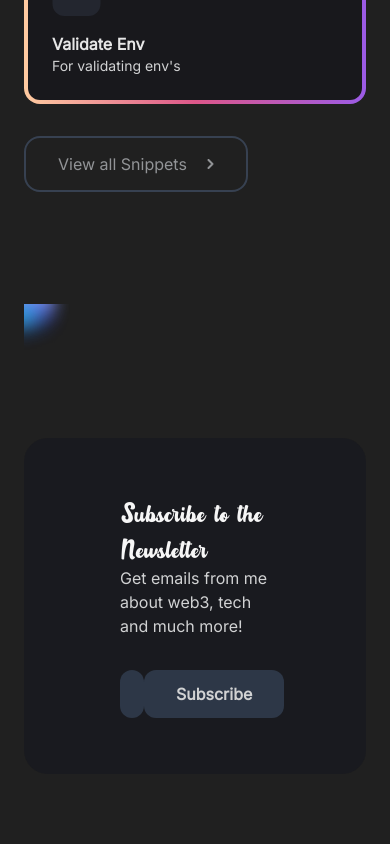
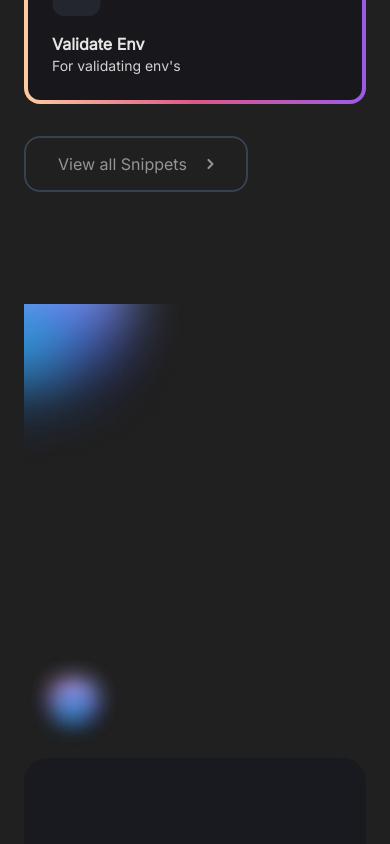
Before and after one commit to deepso7/deepso.dev, a Next.js app: page / in a window 390 px wide. Shown: the part 2240-3084 px from the top of the page. Built offline with nearby package versions, Linux system fonts and the light colour scheme; a web font is replaced by a local one.

Commit message:
responsive subscribe component

```diff
--- a/src/components/MobileMenu.tsx
+++ b/src/components/MobileMenu.tsx
@@ -39,7 +39,11 @@
         <Menu.Items className="absolute right-0 z-10 mt-2 w-56 origin-top-right divide-zinc-700 rounded-md border border-zinc-700 bg-zinc-800 shadow-xl ring-1 ring-black ring-opacity-5 focus:outline-none">
           <div className="py-1">
             {NavObj.map(item => (
-              <DropdownMenuItem href={item.href} disabled={item.disabled}>
+              <DropdownMenuItem
+                href={item.href}
+                disabled={item.disabled}
+                key={item.text}
+              >
                 {item.text}
               </DropdownMenuItem>
             ))}
--- a/src/components/Subscribe.tsx
+++ b/src/components/Subscribe.tsx
@@ -5,11 +5,18 @@
     <NextImage
       src="/subscribe-bg.png"
       alt=""
+      width={500}
+      height={500}
+      className="absolute top-1/2 left-1/2 z-[1] hidden w-full -translate-x-1/2 -translate-y-1/2 md:block"
+    />
+    <NextImage
+      src="/subscribe-bg-mob.png"
+      alt=""
       width={100}
       height={100}
-      className="sle absolute top-1/2 left-1/2 z-[1] w-full -translate-x-1/2 -translate-y-1/2"
+      className="absolute top-0 z-[1] w-full md:hidden"
     />
-    <div className="relative z-10 mt-7 flex flex-col gap-8 rounded-3xl bg-[#181A20CC] py-14 px-24 backdrop-blur-md">
+    <div className="relative z-10 flex flex-col gap-8 rounded-3xl bg-[#181A20CC] py-24 px-8 backdrop-blur-md md:mt-7 md:py-14 md:px-24">
       <div>
         <h3 className="font-rotterin text-3xl text-[#F6F6F6]">
           Subscribe to the Newsletter
@@ -19,13 +26,13 @@
         </p>
       </div>
 
-      <div className="flex justify-between">
+      <div className="flex flex-col gap-4 md:flex-row md:justify-between">
         <input
           type="text"
-          className="w-3/4 rounded-xl border-none bg-[#2D3747] px-3 text-[#D1D2D3] placeholder:text-[#667085] focus:outline-none"
+          className="h-12 rounded-lg border-none bg-[#2D3747] px-3 text-[#D1D2D3] placeholder:text-[#667085] focus:outline-none md:h-auto md:w-3/4 md:rounded-xl"
           placeholder="eg. john@gmail.com"
         />
-        <button className="rounded-xl bg-[#2D3747] px-8 py-3 font-bold text-[#D1D2D3]">
+        <button className="rounded-lg bg-[#2D3747]  px-8 py-3 font-bold text-[#D1D2D3] md:rounded-xl">
           Subscribe
         </button>
       </div>
```
Also changed, not shown: public/subscribe-bg-mob.png (added).
